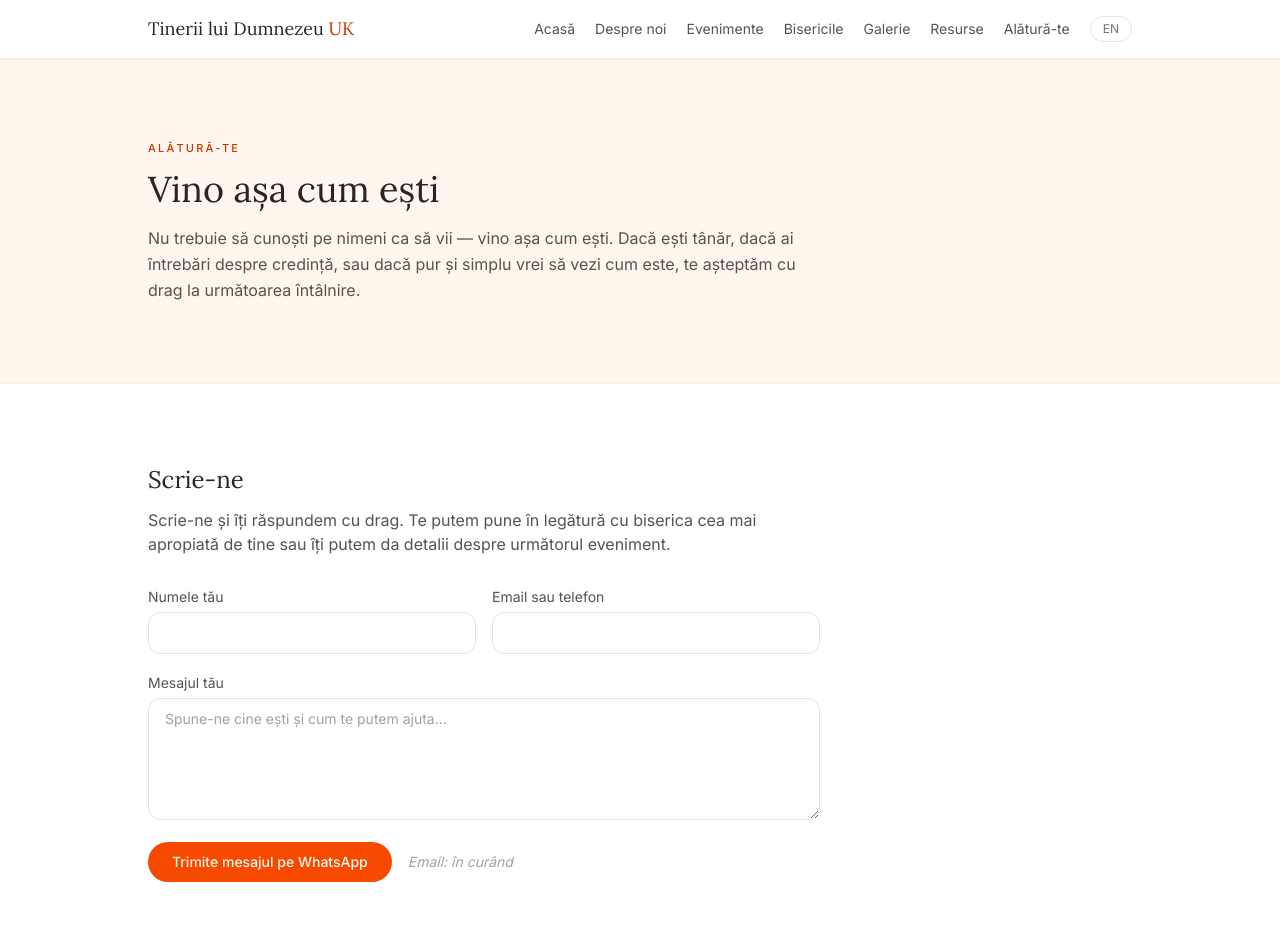
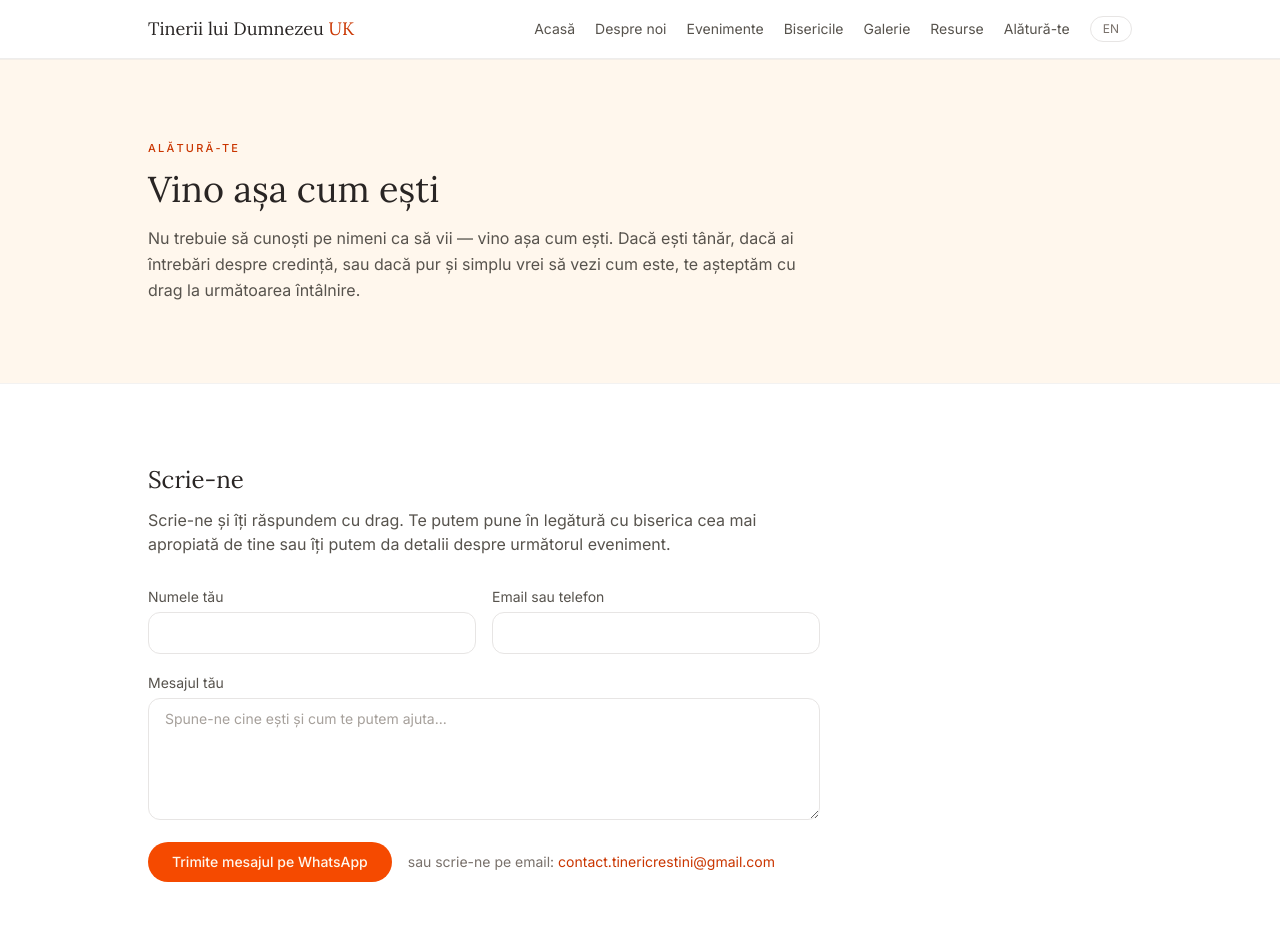
Before and after one commit to vanghmar/tinerii-lui-dumnezeu-uk, a Next.js app: page /alatura-te in a window 1280 px wide. Shown: the top 952 px of the page. Built offline with nearby package versions, Linux system fonts and the light colour scheme.

Commit message:
Add contact email to join page
Replaces the "email coming soon" placeholder with a mailto link to
contact.tinericrestini@gmail.com alongside the WhatsApp contact button.

```diff
--- a/components/contact-form.tsx
+++ b/components/contact-form.tsx
@@ -4,6 +4,7 @@ import type { Locale } from "@/lib/i18n";
 
 // WhatsApp click-to-chat — no inbox to manage, messages land straight in WhatsApp.
 const WHATSAPP_NUMBER = "447549119705";
+const CONTACT_EMAIL = "contact.tinericrestini@gmail.com";
 
 const labels = {
   name: { ro: "Numele tău", en: "Your name" },
@@ -14,7 +15,7 @@ const labels = {
     en: "Tell us who you are and how we can help...",
   },
   send: { ro: "Trimite mesajul pe WhatsApp", en: "Send message on WhatsApp" },
-  emailSoon: { ro: "Email: în curând", en: "Email: coming soon" },
+  emailLabel: { ro: "sau scrie-ne pe email:", en: "or email us:" },
 };
 
 export function ContactForm({ locale }: { locale: Locale }) {
@@ -61,7 +62,12 @@ export function ContactForm({ locale }: { locale: Locale }) {
         >
           {labels.send[locale]}
         </button>
-        <span className="text-sm text-stone-400 italic">{labels.emailSoon[locale]}</span>
+        <span className="text-sm text-stone-500">
+          {labels.emailLabel[locale]}{" "}
+          <a href={`mailto:${CONTACT_EMAIL}`} className="text-orange-700 hover:text-orange-800 link-underline">
+            {CONTACT_EMAIL}
+          </a>
+        </span>
       </div>
     </form>
   );
```
